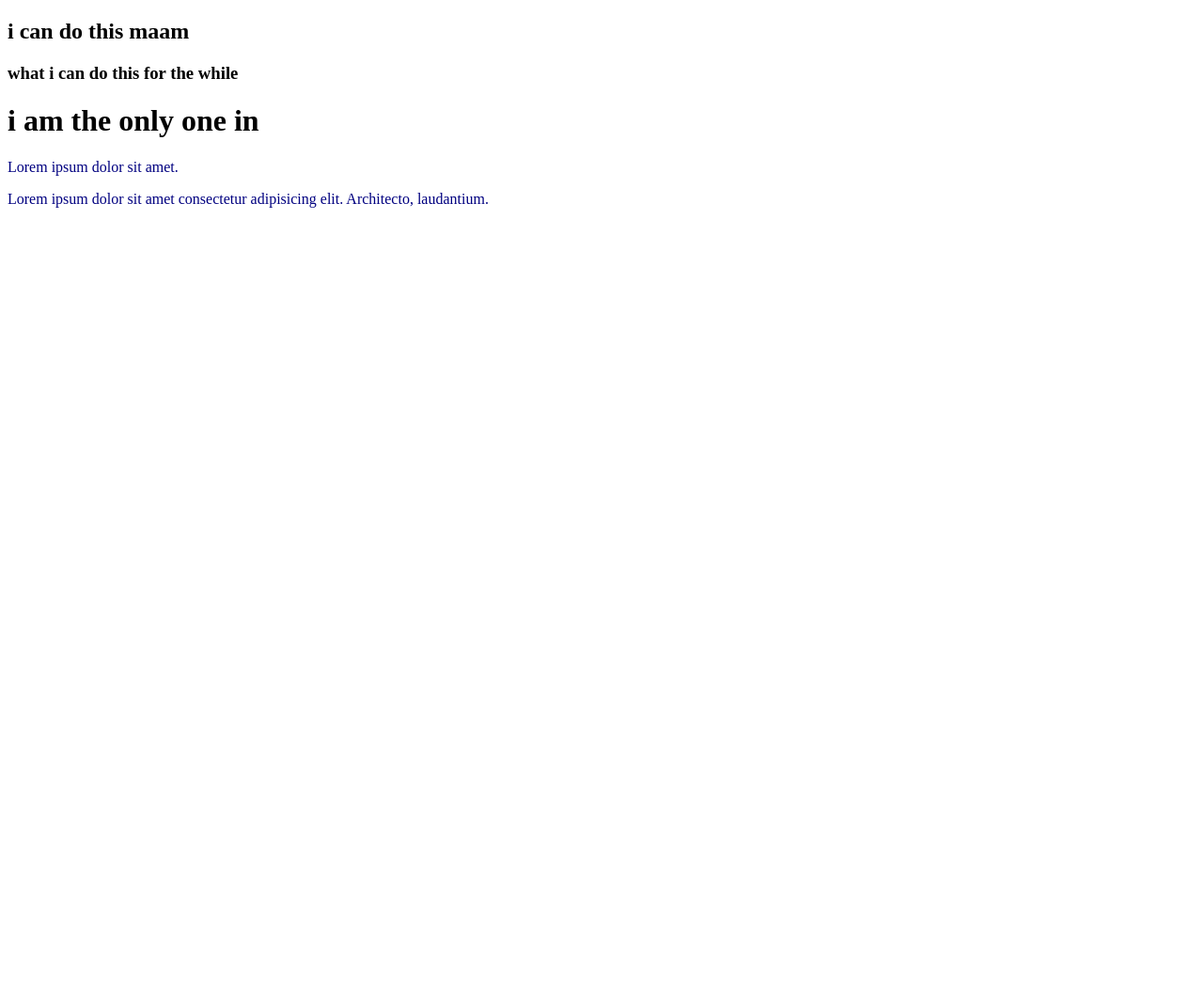
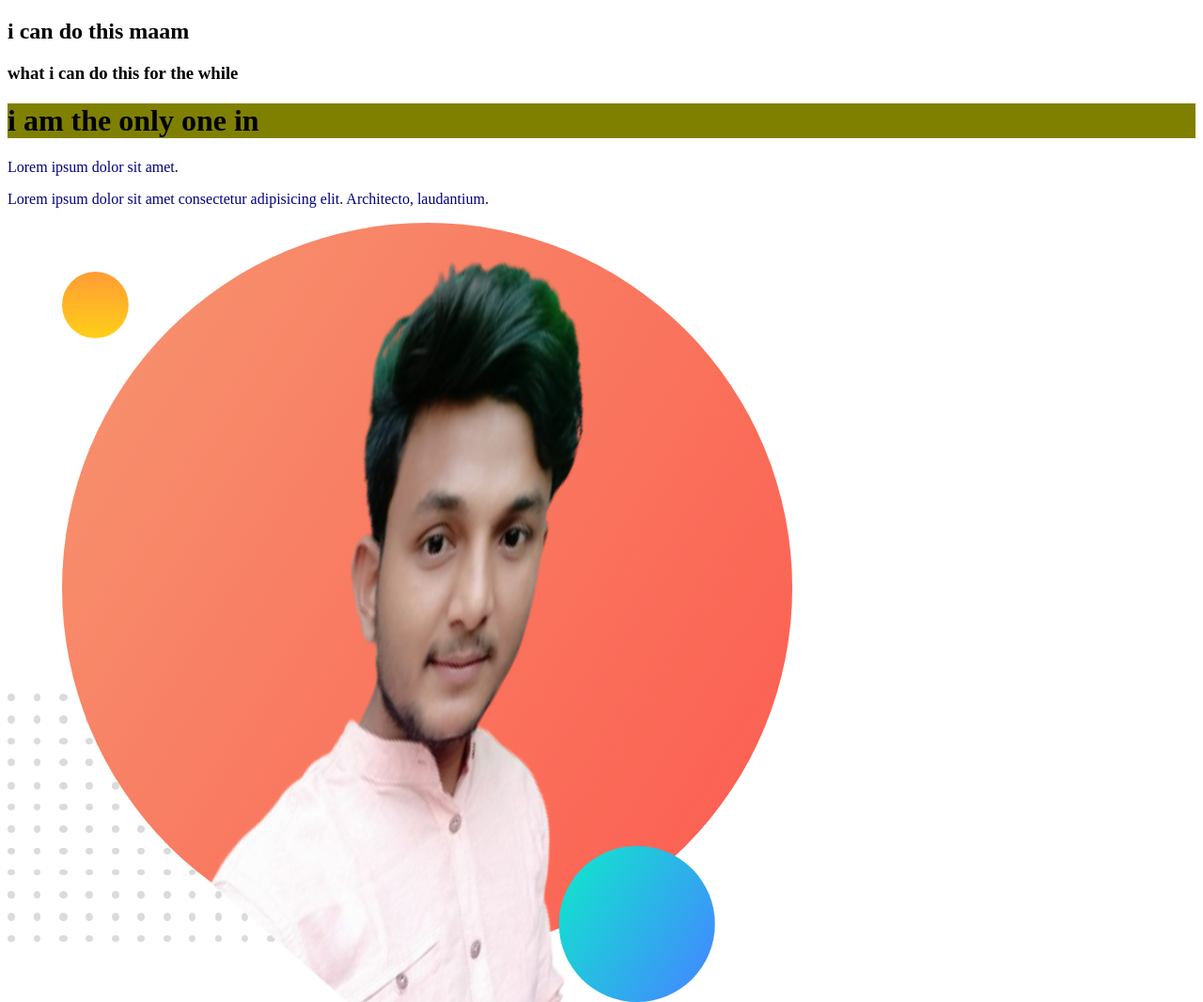
Before and after one commit to uh-shuvo/my-third-repo, a plain HTML site: page index.html in a window 1280 px wide. Shown: the whole page at 94% size. Before the commit the page ends 800 px from the top, so only its background shows below. Drawn offline with Linux system fonts and the light colour scheme.

Commit message:
image added

```diff
--- a/index.html
+++ b/index.html
@@ -13,5 +13,6 @@
     <h1>i am the only one in</h1>
     <p>Lorem ipsum dolor sit amet.</p>
     <p>Lorem ipsum dolor sit amet consectetur adipisicing elit. Architecto, laudantium.</p>
+    <img src="my-bg.png" alt="">
 </body>
 </html>
--- a/style.css
+++ b/style.css
@@ -1,3 +1,6 @@
 p{
     color: navy;
 }
+h1{
+    background-color: olive;
+}
```
Also changed, not shown: books.png (added), my-bg.png (added).
